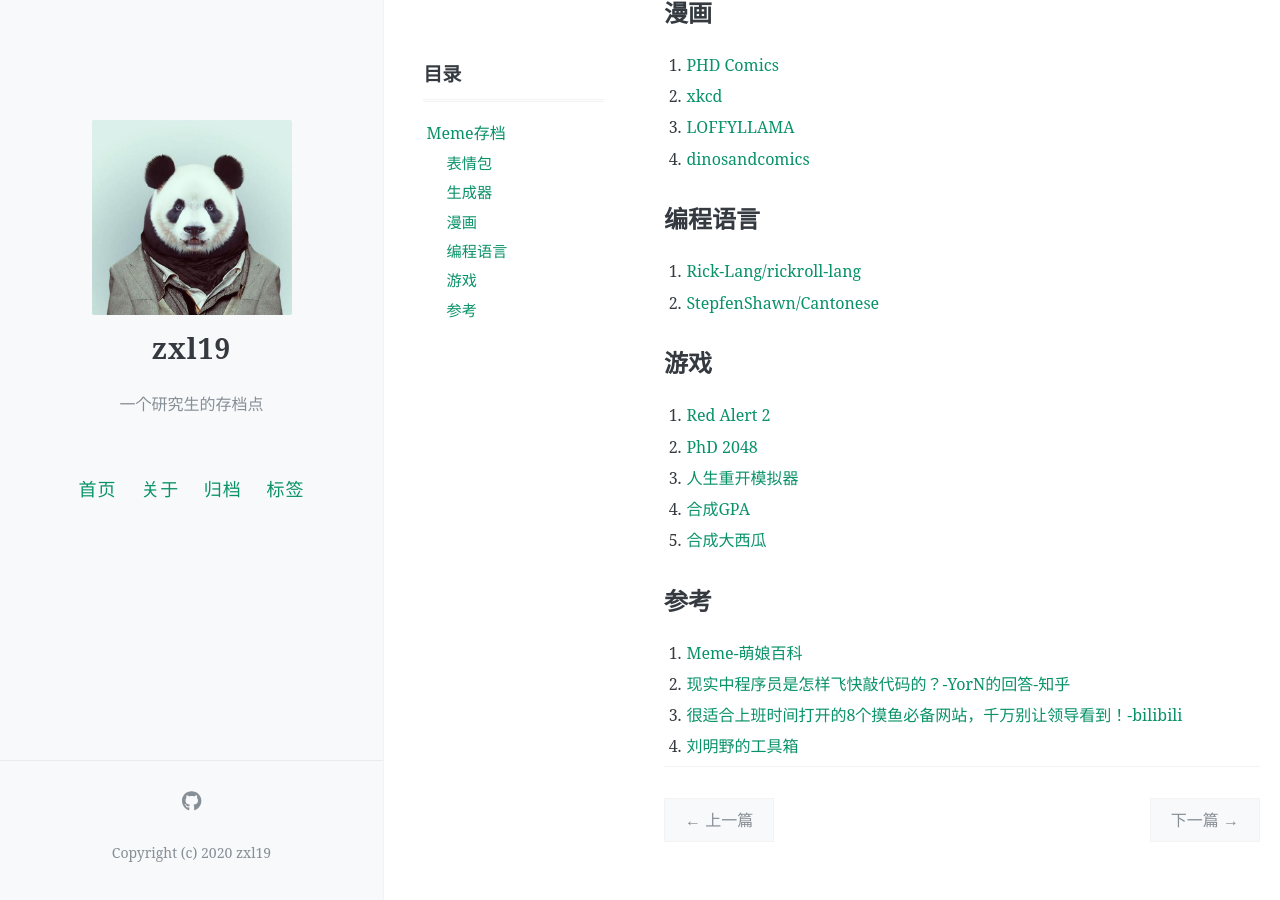
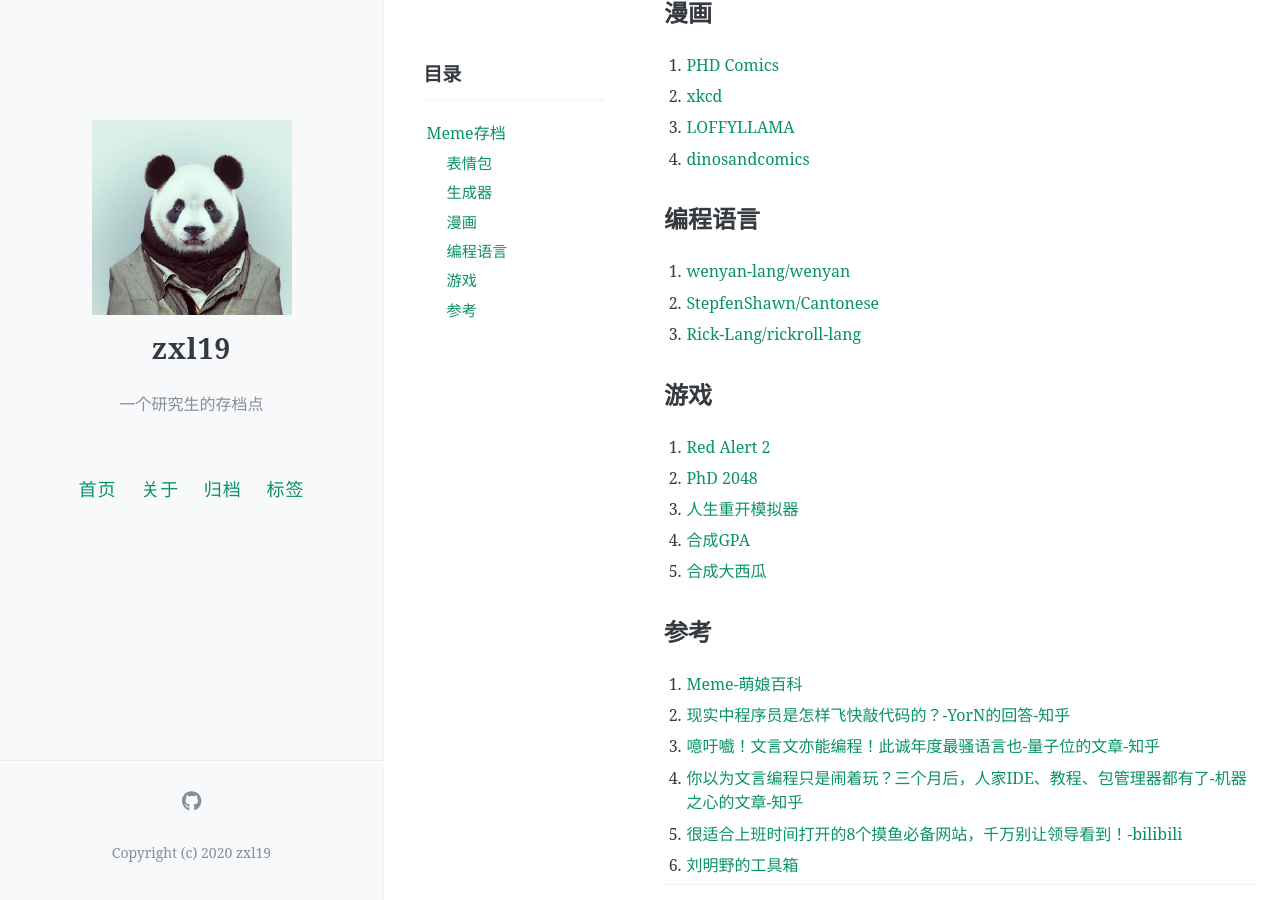
Before and after one commit to zxl19/zxl19.github.io, a Jekyll site: the page built from _posts/2020-06-08-meme.md, in a window 1280 px wide and 900 px high, scrolled down 585 px. Built offline with Jekyll 4.4.1, drawn with Linux system fonts in a browser that asks for light colours; comment, search, counter and statistics services are not loaded.

Commit message:
Update 2020-06-08-meme.md

```diff
--- a/_posts/2020-06-08-meme.md
+++ b/_posts/2020-06-08-meme.md
@@ -33,8 +33,9 @@ Meme这个词最初源自英国著名科学家理查德·道金斯所著的《
 
 ## 编程语言
 
-1. [Rick-Lang/rickroll-lang](https://github.com/Rick-Lang/rickroll-lang)
+1. [wenyan-lang/wenyan](https://github.com/wenyan-lang/wenyan)
 2. [StepfenShawn/Cantonese](https://github.com/StepfenShawn/Cantonese)
+3. [Rick-Lang/rickroll-lang](https://github.com/Rick-Lang/rickroll-lang)
 
 ## 游戏
 
@@ -48,5 +49,7 @@ Meme这个词最初源自英国著名科学家理查德·道金斯所著的《
 
 1. [Meme-萌娘百科](https://zh.moegirl.org/Meme)
 2. [现实中程序员是怎样飞快敲代码的？-YorN的回答-知乎](https://www.zhihu.com/question/344204034/answer/1268064267)
-3. [很适合上班时间打开的8个摸鱼必备网站，千万别让领导看到！-bilibili](https://www.bilibili.com/video/BV16u411d7N3)
-4. [刘明野的工具箱](https://tool.liumingye.cn/)
+3. [噫吁嚱！文言文亦能编程！此诚年度最骚语言也-量子位的文章-知乎](https://zhuanlan.zhihu.com/p/97985273)
+4. [你以为文言编程只是闹着玩？三个月后，人家IDE、教程、包管理器都有了-机器之心的文章-知乎](https://zhuanlan.zhihu.com/p/112650761)
+5. [很适合上班时间打开的8个摸鱼必备网站，千万别让领导看到！-bilibili](https://www.bilibili.com/video/BV16u411d7N3)
+6. [刘明野的工具箱](https://tool.liumingye.cn/)
```
